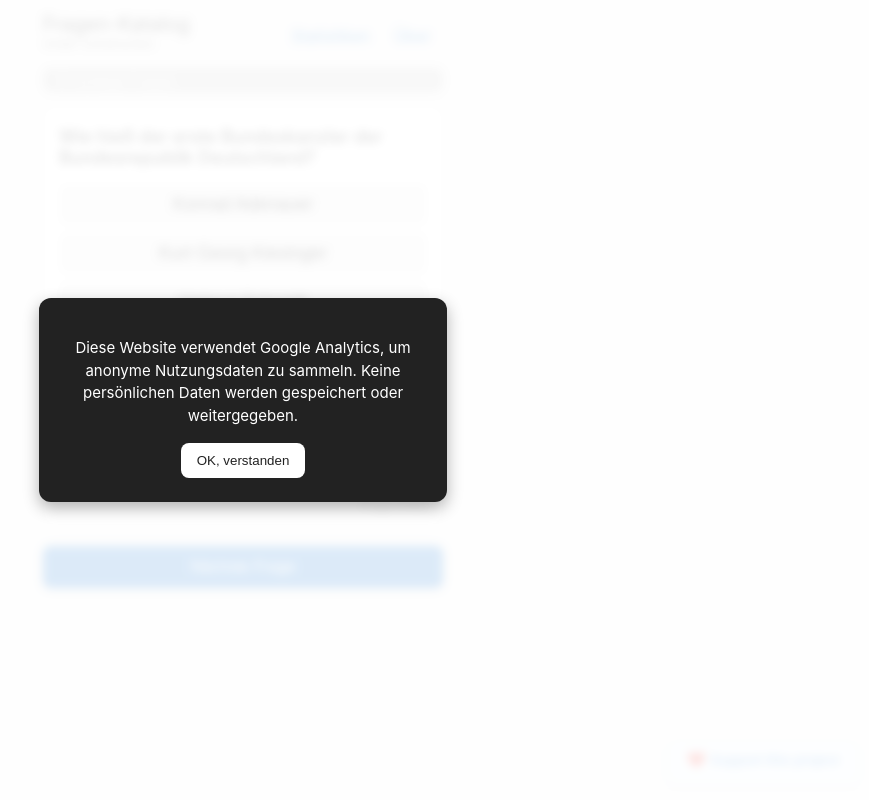
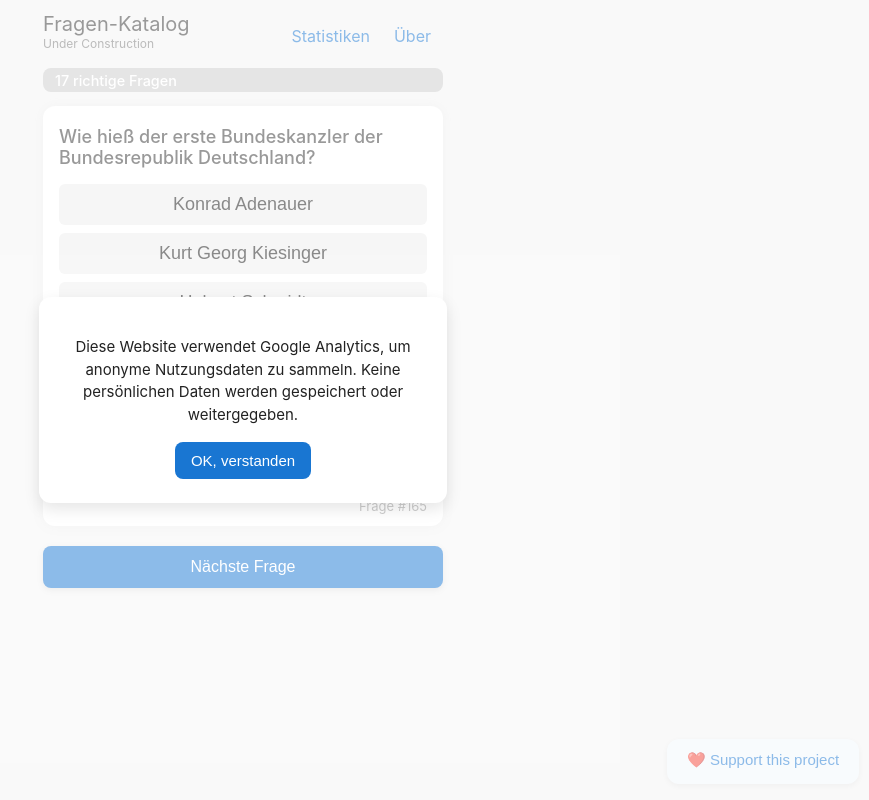
Before and after one commit to roieshalom/fragen-katalog-v2, a React (Vite) app: page / in a window 1280 px wide. Shown: the whole page, without its empty margins (397-1266 px from the left). Built offline with nearby package versions, Linux system fonts and the light colour scheme.

Commit message:
Update: replace cookie banner with centered modal

```diff
--- a/src/CustomConsent.jsx
+++ b/src/CustomConsent.jsx
@@ -8,7 +8,6 @@ export default function CustomConsent() {
 
   useEffect(() => {
     if (!hasConsent) {
-      // Apply default anonymous mode
       window.gtag?.("consent", "default", {
         ad_storage: "denied",
         analytics_storage: "granted",
@@ -33,8 +32,7 @@ export default function CustomConsent() {
       style={{
         position: "fixed",
         inset: 0,
-        backgroundColor: "rgba(255, 255, 255, 0.85)",
-        backdropFilter: "blur(5px)",
+        backgroundColor: "rgba(255, 255, 255, 0.5)", // ✅ see-through background
         zIndex: 9999,
         display: "flex",
         justifyContent: "center",
@@ -44,13 +42,13 @@ export default function CustomConsent() {
     >
       <div
         style={{
-          background: "#222",
-          color: "white",
+          background: "white", // ✅ white card
+          color: "#222",
           borderRadius: "12px",
           padding: "24px",
           maxWidth: "360px",
           textAlign: "center",
-          boxShadow: "0 6px 16px rgba(0,0,0,0.3)",
+          boxShadow: "0 6px 16px rgba(0,0,0,0.1)",
         }}
       >
         <p style={{ marginBottom: "16px", fontSize: "15px", lineHeight: 1.5 }}>
@@ -60,10 +58,11 @@ export default function CustomConsent() {
         <button
           onClick={handleAccept}
           style={{
+            fontSize: "15px",
             padding: "10px 16px",
             fontWeight: "500",
-            backgroundColor: "white",
-            color: "#222",
+            backgroundColor: "var(--color-primary)", // ✅ match your blue
+            color: "white",
             borderRadius: "8px",
             border: "none",
             cursor: "pointer",
```
Also changed, not shown: 3 other files (tests, documents, lock files or other folders).
